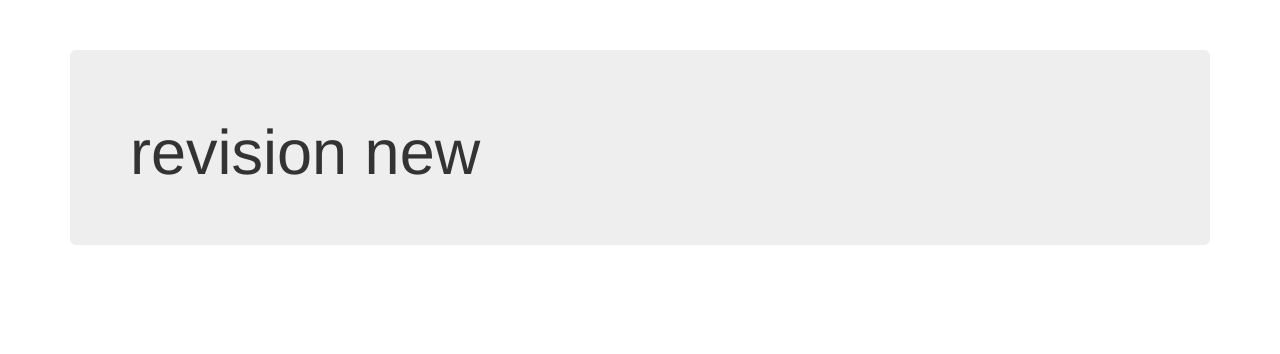
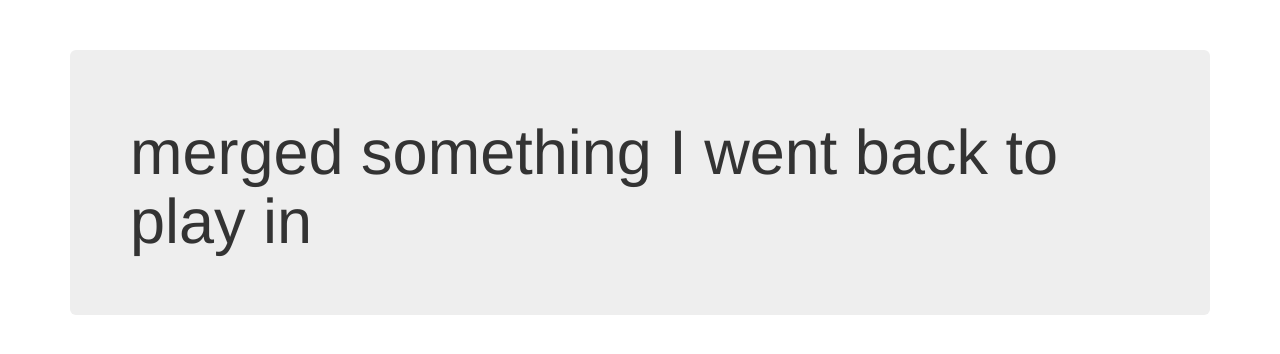
Before and after one commit to redplanetjs/test, a plain HTML site: page index.html in a window 1280 px wide. Drawn offline with nearby package versions, Linux system fonts and the light colour scheme.

Commit message:
liked better

```diff
--- a/index.html
+++ b/index.html
@@ -13,7 +13,7 @@
 
     <div class="container">
         <div class="jumbotron">
-            <h1>revision new</h1>
+            <h1>merged something I went back to play in</h1>
         </div>
     </div>
 
```
